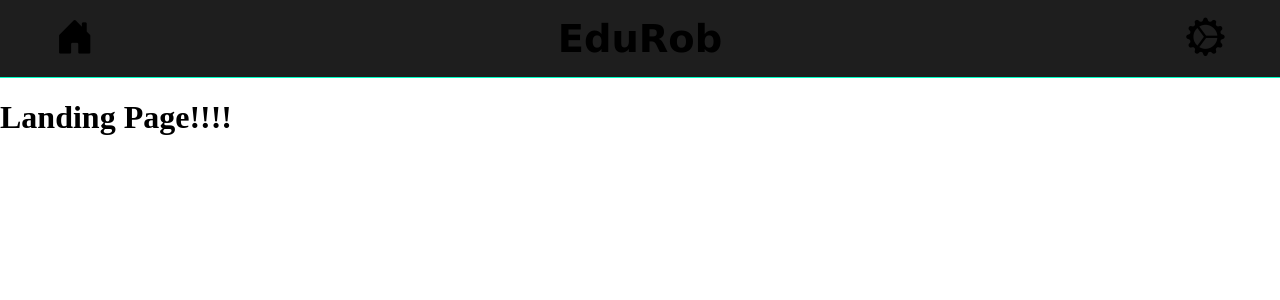
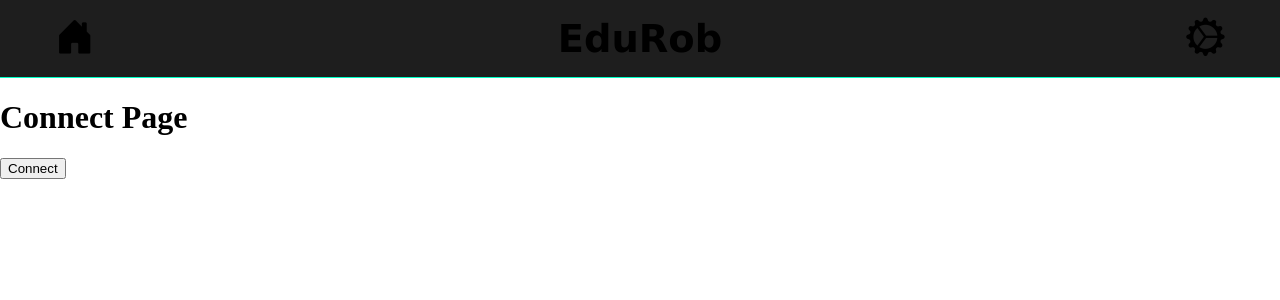
Before and after one commit to edu-rob/edu-rob, a Next.js app: page / in a window 1280 px wide. Shown: the top 300 px of the page. Built offline with nearby package versions, Linux system fonts and the light colour scheme.

Commit message:
feat: Renamed pages to page.tsx

```diff
--- a/src/app/connect/connect.css
+++ b/src/app/connect/connect.css
@@ -0,0 +1,3 @@
+.connectButton {
+    background-color: var(--accent-color);
+}
--- /dev/null
+++ b/src/app/connect/page.tsx
@@ -0,0 +1,10 @@
+export default function Connect() {
+  return (
+    <div>
+      <h1>  Connect Page </h1>
+      <button className="ConnectButton">
+        Connect
+      </button>
+    </div>
+  );
+}
--- a/src/app/page.tsx
+++ b/src/app/page.tsx
@@ -4,11 +4,13 @@ import './index.css'
 import useLocalStorage from 'use-local-storage';
 import { useRouter } from "next/navigation";
 
-import Landing from "./landing/landing";
+import Landing from "./landing/page";
+import Connect from "./connect/page";
 
 export default function Home() {
 
   return (
-    <Landing />
+    // <Landing />
+    <Connect />
   );
 }
```
Also changed, not shown: src/app/connect/connect.tsx (deleted, +0 -7 lines), src/app/landing/page.tsx (renamed from src/app/landing/landing.tsx).
